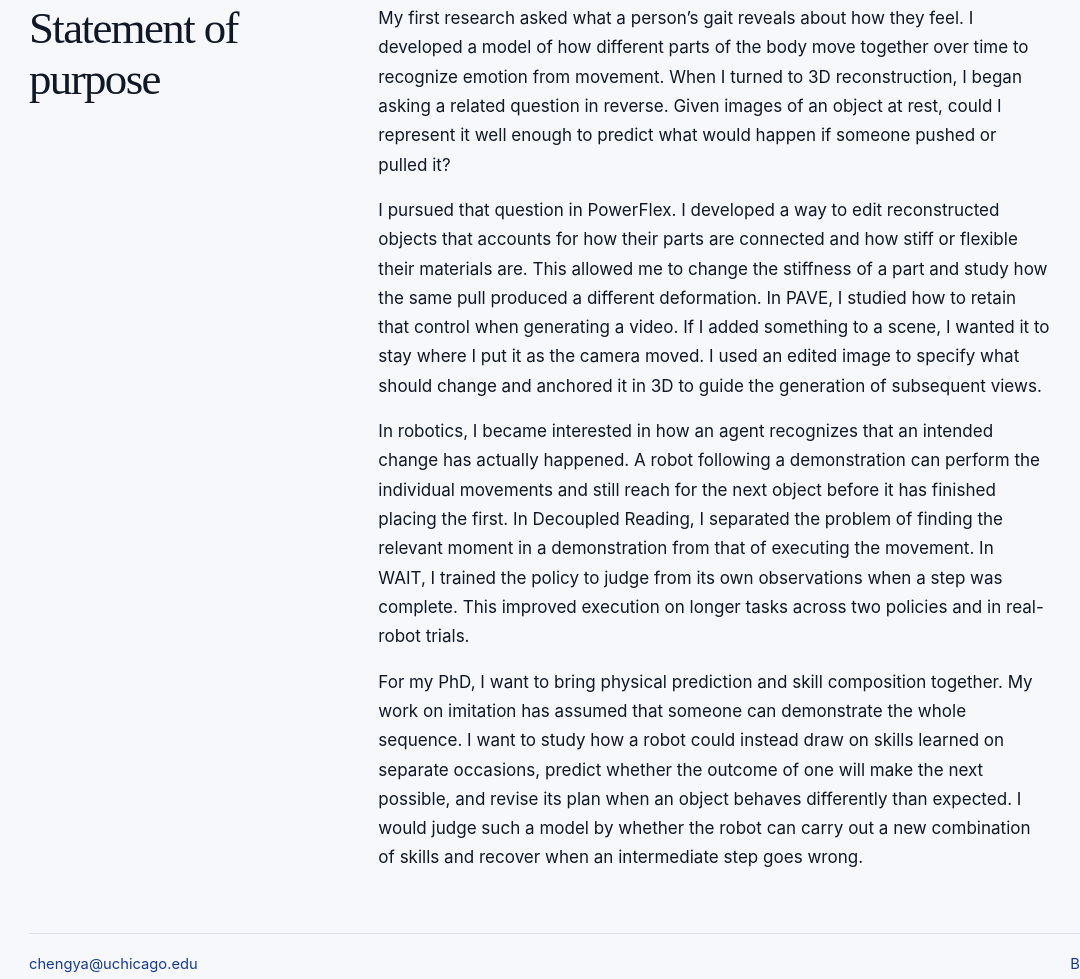
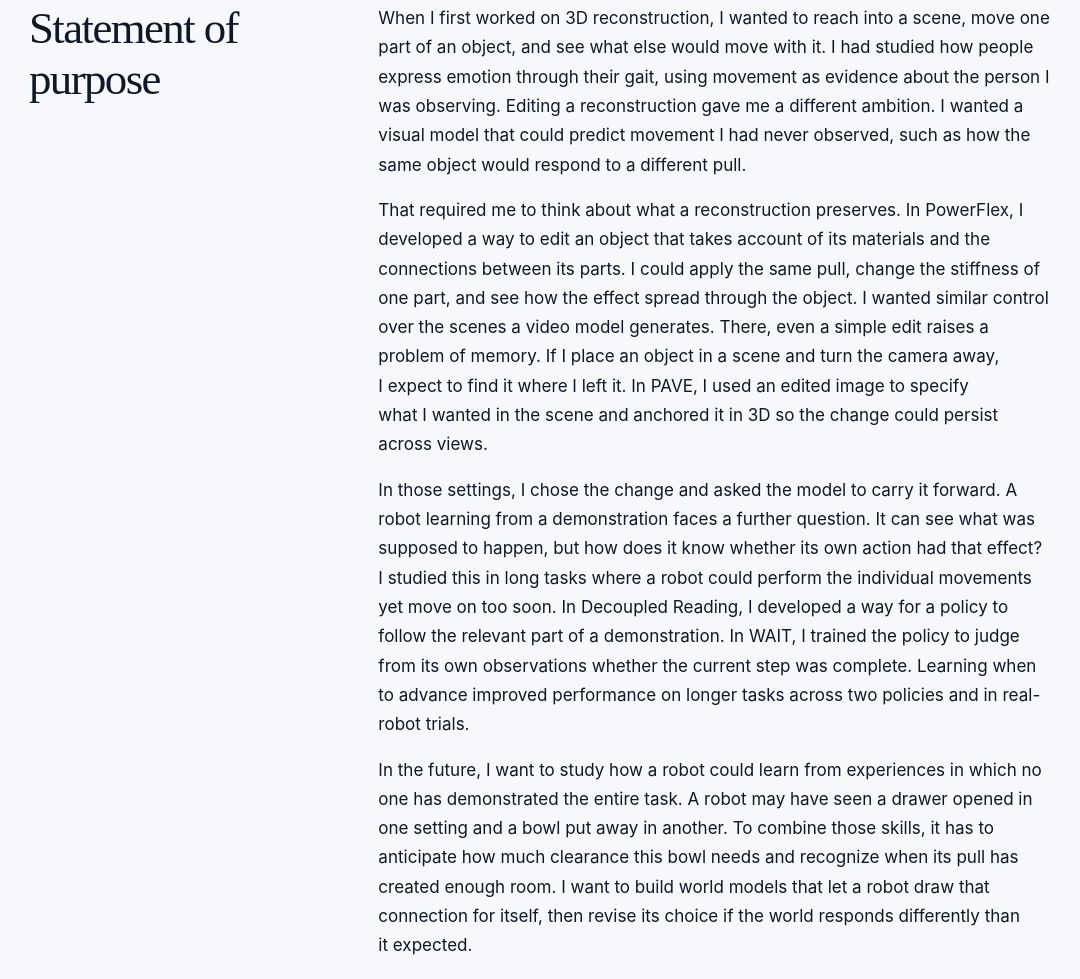
Before and after one commit to ChengY-uchi/ChengY-uchi.github.io, a plain HTML site: page phd-2027/index.html in a window 1280 px wide. Shown: the part 1852-2831 px from the top of the page, without its empty margins (51-1131 px from the left). Drawn offline with Linux system fonts and the light colour scheme.

Commit message:
Trace the research statement from visual interventions to embodied decisions

```diff
--- a/phd-2027/index.html
+++ b/phd-2027/index.html
@@ -182,10 +182,10 @@
       <section class="statement" id="statement" aria-labelledby="statement-title">
         <h2 class="section-title" id="statement-title">Statement of purpose</h2>
         <div class="statement-copy">
-          <p>My first research asked what a person’s gait reveals about how they feel. I developed a model of how different parts of the body move together over time to recognize emotion from movement. When I turned to 3D reconstruction, I began asking a related question in reverse. Given images of an object at rest, could I represent it well enough to predict what would happen if someone pushed or pulled it?</p>
-          <p>I pursued that question in PowerFlex. I developed a way to edit reconstructed objects that accounts for how their parts are connected and how stiff or flexible their materials are. This allowed me to change the stiffness of a part and study how the same pull produced a different deformation. In PAVE, I studied how to retain that control when generating a video. If I added something to a scene, I wanted it to stay where I put it as the camera moved. I used an edited image to specify what should change and anchored it in 3D to guide the generation of subsequent views.</p>
-          <p>In robotics, I became interested in how an agent recognizes that an intended change has actually happened. A robot following a demonstration can perform the individual movements and still reach for the next object before it has finished placing the first. In Decoupled Reading, I separated the problem of finding the relevant moment in a demonstration from that of executing the movement. In WAIT, I trained the policy to judge from its own observations when a step was complete. This improved execution on longer tasks across two policies and in real-robot trials.</p>
-          <p>For my PhD, I want to bring physical prediction and skill composition together. My work on imitation has assumed that someone can demonstrate the whole sequence. I want to study how a robot could instead draw on skills learned on separate occasions, predict whether the outcome of one will make the next possible, and revise its plan when an object behaves differently than expected. I would judge such a model by whether the robot can carry out a new combination of skills and recover when an intermediate step goes wrong.</p>
+          <p>When I first worked on 3D reconstruction, I wanted to reach into a scene, move one part of an object, and see what else would move with it. I had studied how people express emotion through their gait, using movement as evidence about the person I was observing. Editing a reconstruction gave me a different ambition. I wanted a visual model that could predict movement I had never observed, such as how the same object would respond to a different pull.</p>
+          <p>That required me to think about what a reconstruction preserves. In PowerFlex, I developed a way to edit an object that takes account of its materials and the connections between its parts. I could apply the same pull, change the stiffness of one part, and see how the effect spread through the object. I wanted similar control over the scenes a video model generates. There, even a simple edit raises a problem of memory. If I place an object in a scene and turn the camera away, I expect to find it where I left it. In PAVE, I used an edited image to specify what I wanted in the scene and anchored it in 3D so the change could persist across views.</p>
+          <p>In those settings, I chose the change and asked the model to carry it forward. A robot learning from a demonstration faces a further question. It can see what was supposed to happen, but how does it know whether its own action had that effect? I studied this in long tasks where a robot could perform the individual movements yet move on too soon. In Decoupled Reading, I developed a way for a policy to follow the relevant part of a demonstration. In WAIT, I trained the policy to judge from its own observations whether the current step was complete. Learning when to advance improved performance on longer tasks across two policies and in real-robot trials.</p>
+          <p>In the future, I want to study how a robot could learn from experiences in which no one has demonstrated the entire task. A robot may have seen a drawer opened in one setting and a bowl put away in another. To combine those skills, it has to anticipate how much clearance this bowl needs and recognize when its pull has created enough room. I want to build world models that let a robot draw that connection for itself, then revise its choice if the world responds differently than it expected.</p>
         </div>
       </section>
       <div class="page-end"><a href="mailto:chengya@uchicago.edu">chengya@uchicago.edu</a><a href="#main">Back to top</a></div>
```
